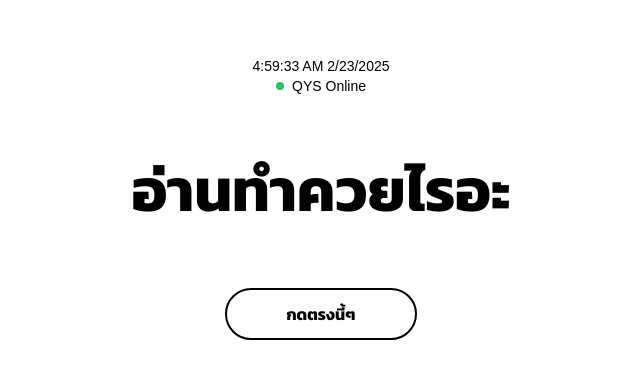
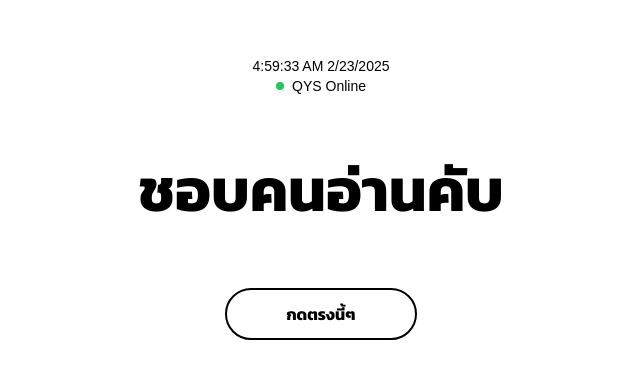
Before and after one commit to KongXDLieR73/queue-yourself, a Next.js app: page / in a window 1280 px wide. Shown: the part 104-482 px from the top of the page, without its empty margins (319-959 px from the left). Built offline with nearby package versions, Linux system fonts and the light colour scheme; no server answers; the database is empty.

Commit message:
แก้ text

```diff
--- a/src/app/layout.tsx
+++ b/src/app/layout.tsx
@@ -40,7 +40,7 @@ const supabase = createClient(
 );
 
 export function Home() {
-  let queueNumber: string | null = "Loading...";
+  let queueNumber: string = "Loading...";
 
   const fetchQueueNumber = async () => {
     const { data, error } = await supabase
--- a/src/app/page.tsx
+++ b/src/app/page.tsx
@@ -72,7 +72,7 @@ export default function Home() {
       {
         currentState == state.Home && <>
           <div className={"flex flex-col items-center font-kanit font-weight-[100]" }>
-            <p className={"text-6xl font-bold mb-14 mt-4 select-none "}>อ่านทำควยไรอะ</p>
+            <p className={"text-6xl font-bold mb-14 mt-4 select-none "}>ชอบคนอ่านคับ</p>
 
             <button className="mt-3 mb-32 px-auto py-3 w-[12rem] font-bold border-[2px] border-black text-1xl rounded-full active:bg-black active:text-white select-none transition-all ease-out duration-100" onClick={() => setCurrentState(state.Queuing)}>
               กดตรงนี้ๆ
@@ -85,11 +85,11 @@ export default function Home() {
         currentState == state.Queuing && (<>
           {/* Queue Number */}
           <h2 className="text-3xl font-semibold select-none">Your Queue</h2>
-          <p className="text-6xl font-bold mb-14 mt-4 select-none font-kanit">{queueNumber !== null ? queueNumber : "กดหาพ่องงง"}</p>
+          <p className="text-6xl font-bold mb-14 mt-4 select-none font-kanit">{queueNumber !== null ? queueNumber : "Loading..."}</p>
 
           {/* Buttons */}
           <button className="px-auto py-3 w-[12rem] font-bold border border-gray-300 bg-gray-300 text-gray-500 text-1xl rounded-full cursor-not-allowed font-kanit select-none">
-            หยอกน้าเตงๆ
+            รอแปบๆ
           </button>
           <button className="mt-3 mb-32 px-auto py-3 w-[12rem] font-bold border-[2px] border-black text-1xl rounded-full active:bg-black active:text-white select-none transition-all ease-out duration-100" onClick={() => setCurrentState(state.Home)}>
             CANCEL
```
